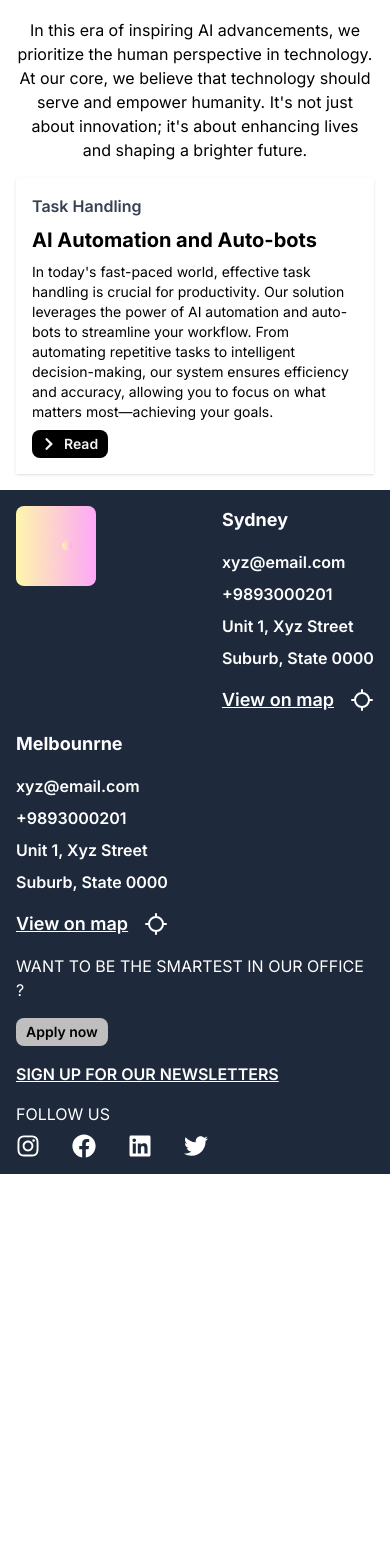
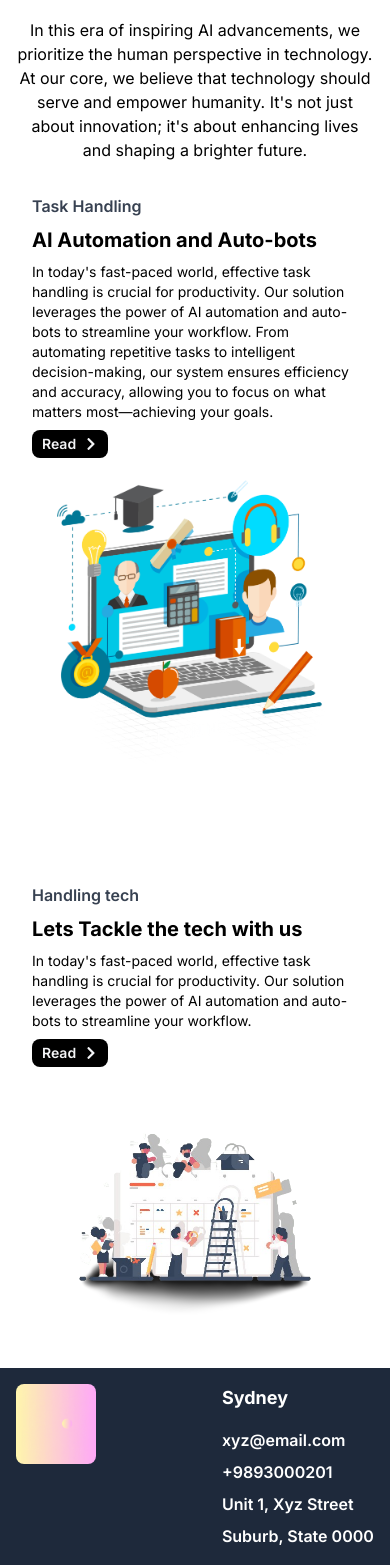
Before and after one commit to Krisna07/Digithink, a Next.js app: page /about in a window 390 px wide. Shown: the part 1961-3526 px from the top of the page. Before the commit the page ends 3135 px from the top, so only its background shows below. Built offline with nearby package versions, Linux system fonts and the light colour scheme.

Commit message:
responsive about

```diff
--- a/src/app/Home/Home/Home.tsx
+++ b/src/app/Home/Home/Home.tsx
@@ -6,6 +6,7 @@ import { observe } from "react-intersection-observer";
 import Services from "./Services";
 import Link from "next/link";
 import Image from "next/image";
+import { FaPaintBrush } from "react-icons/fa";
 const HomePage = () => {
   const [show, setShow] = useState<boolean>(false);
   const digiref: any = useRef();
@@ -61,7 +62,8 @@ const HomePage = () => {
             top: `-${hero}px`,
             fontSize: `${hero / 10}px`,
           }}
-          className={`z-10 transition-all relative z-20`}>
+          className={`z-10 transition-all relative z-20`}
+        >
           <Herosection />
         </div>
       </div>
@@ -84,16 +86,11 @@ const HomePage = () => {
           <Digital />
         </div>
       </div>
-      <div className="w-full min-h-screen bg-gray-100 z-20 overflow-hidden relative grid place-items-center">
-        {/* <div className="w-[200%] h-[200%] absolute top-0 -left-[50%] bg-gray-200 grid grid-cols-4 gap-8 z-10 divide-y divide-blue-800">
-          <div className="relative h-1 border-dashed border-1 border-gray-800 w-[200%] rotate-[185deg]"></div>
-          <div className="relative h-1 border-dashed border-1 border-gray-800 w-[200%] rotate-[185deg]"></div>
-          <div className="relative h-1 border-dashed border-1 border-gray-800 w-[200%] rotate-[185deg]"></div>
-          <div className="relative h-1 border-dashed border-1 border-gray-800 w-[200%] rotate-[185deg]"></div>
-          <div className="relative h-1 border-dashed border-1 border-gray-800 w-[200%] rotate-[185deg]"></div>
-          <div className="relative h-1 border-dashed border-1 border-gray-800 w-[200%] rotate-[185deg]"></div>
-        </div> */}
-        <div className="lg:w-[1000px]">
+      <div className="w-full min-h-screen bg-gray-100 z-20 overflow-hidden  relative grid place-items-center relative bg-gray-200">
+        {/* <div className="w-full h-full bg-gray-400 absolute skew-y-[-15deg] -z-10"></div> */}
+        <div className="w-[1000px] h-[1000px]  absolute -right-[20%] top-[50%] rounded-full border-8 border-sky-500 "></div>
+
+        <div className="lg:w-[1000px] h-full ">
           <Services />
         </div>
       </div>
@@ -110,12 +107,14 @@ const HomePage = () => {
           </button>
           <Link
             href={"./about"}
-            className="bg-white text-blue-500 px-6 py-3 rounded-lg font-semibold hover:bg-blue-100 focus:outline-none focus:ring-2 focus:ring-blue-400">
+            className="bg-white text-blue-500 px-6 py-3 rounded-lg font-semibold hover:bg-blue-100 focus:outline-none focus:ring-2 focus:ring-blue-400"
+          >
             Meet Our Team
           </Link>
           <Link
             href="./contact"
-            className="bg-white text-blue-500 px-6 py-3 rounded-lg font-semibold hover:bg-blue-100 focus:outline-none focus:ring-2 focus:ring-blue-400">
+            className="bg-white text-blue-500 px-6 py-3 rounded-lg font-semibold hover:bg-blue-100 focus:outline-none focus:ring-2 focus:ring-blue-400"
+          >
             Contact Us
           </Link>
         </div>
--- a/src/app/Home/Home/Services.tsx
+++ b/src/app/Home/Home/Services.tsx
@@ -37,17 +37,19 @@ const Services = () => {
   ];
 
   return (
-    <section className="h-[600px] grid place-items-center w-full relative  border boreder-x border-dashed">
-      <div className="w-full h-full px-4 grid gap-8 relative">
-        <h2 className="text-3xl font-bold text-center ">
+    <section className="w-full h-full grid place-items-center  relative  ">
+      <div className="w-full h-full absolute grid grid-cols-3 divide-x divide-black/25 divide-dashed border-x border-1 border-dashed border-black/25">
+        <div></div>
+        <div></div>
+        <div></div>
+      </div>
+      <div className="w-full h-fit px-4 grid gap-8 relative">
+        <h2 className="text-3xl font-bold text-left ">
           Website Design and Development
         </h2>
         <div className="w-full grid h-fit md:grid-cols-2 lg:grid-cols-3  gap-8">
           {servicesData.map((service, index) => (
-            <ThreeDCardDemo
-              title={service.heading}
-              des={service.description}
-            />
+            <ThreeDCardDemo title={service.heading} des={service.description} />
             // <div
             //   key={index}
             //   className="bg-white grid gap-4 p-4 rounded-lg shadow-md relative hover:bg-gray-200 ">
--- a/src/app/about/page.tsx
+++ b/src/app/about/page.tsx
@@ -57,7 +57,7 @@ const page = () => {
       </div>
       <Teamspitch />
       <Teams />
-      <div className="laptop:w-[1000px] grid gap-4 p-4 place-items-center ">
+      <div className="laptop:w-[1200px]  grid gap-4 p-4 place-items-center ">
         <h2 className="w-full text-3xl text-center font-semibold">
           We Have a <span className="text-transparent textStroke">Space</span>{" "}
           for <span className="text-transparent textStroke">Growth</span>
@@ -68,7 +68,7 @@ const page = () => {
           should serve and empower humanity. It's not just about innovation;
           it's about enhancing lives and shaping a brighter future.
         </p>
-        <div className="w-full grid tablet:grid-cols-[60%_40%] relative shadow p-4  ">
+        <div className="w-full grid tablet:grid-cols-[60%_40%] relative  p-4  ">
           <div className="w-full flex flex-col gap-2  justify-center relative z-40">
             <h3 className=" font-semibold text-gray-700">Task Handling</h3>
             <h2 className=" text-xl font-bold">AI Automation and Auto-bots</h2>
@@ -85,37 +85,23 @@ const page = () => {
               size={"sm"}
               variant={"primary"}
               className={""}
-              icon={<FaChevronRight />}
+              rightIcon={true}
             />
           </div>
 
-          <div className="tablet:relative tablet:block w-full p-4 hidden absolute z-10 ">
+          <div className="w-full p-4  ">
             <Image
               src={"/projectsImage/tech.webp"}
-              width={400}
-              height={400}
+              width={600}
+              height={600}
               alt=""
             />
           </div>
         </div>
       </div>
-      {/* <section className="laptop:w-[1000px] relative grid tablet:grid-cols-2">
-        <section className="tablet:relative w-full grid absolute z-10 left-20 -rotate-[0deg]">
-          <div
-            style={{ mixBlendMode: "multiply" }}
-            className="absolute w-[150%] h-1/2 -bottom-[10px] left-[-85%] transform-[rotateZ(7deg)]">
-            <div className="absolute bottom-0 w-[100%] h-[100%]  elipsegrains"></div>
-          </div>
-          <div className="relative flex items-center justify-center h-40 w-40 rounded-full overflow-hidden z-20 ">
-            <div className="isolate absolute top-0 w-full h-full">
-              <div className="h-full grainyfilter ball-shadow  "></div>
-              <div
-                style={{ mixBlendMode: "multiply" }}
-                className="absolute top-0 w-full h-full bg-gradient-radial scale-[2] from-gray-500 via-gray-400 to-transparent "></div>
-            </div>
-          </div>
-        </section>
-        <section>
+      <div className="laptop:w-full  grid place-items-center  place-items-center  ">
+        <div className="lg:w-[1200px] grid md:grid-cols-2 place-item-center gap-4 p-8">
+          <div>
             <div className="w-full flex flex-col gap-2  justify-center relative z-40">
               <h3 className=" font-semibold text-gray-700">Handling tech</h3>
               <h2 className=" text-xl font-bold">
@@ -131,11 +117,15 @@ const page = () => {
                 size={"sm"}
                 variant={"primary"}
                 className={""}
-              icon={<FaChevronRight />}
+                rightIcon={true}
               />
             </div>
-        </section>
-      </section> */}
+          </div>
+          <div className="w-full p-4  ">
+            <Image src={"/task.png"} width={600} height={600} alt="task" />
+          </div>
+        </div>
+      </div>
     </div>
   );
 };
--- a/src/app/projects/page.tsx
+++ b/src/app/projects/page.tsx
@@ -101,7 +101,8 @@ const page = () => {
           {projectArray.map((items) => (
             <div
               className=" w-fit grid gap-4 p-4 bg-gray-100"
-              key={items.title}>
+              key={items.title}
+            >
               <div className="flex items-center gap-2 font-semibold">
                 <div className="p-2 rounded bg-black text-white  hover:animate-pulse ">
                   {items.icons}
```
Also changed, not shown: src/app/projects/Builts.tsx (+6 -3 lines), public/task.png (added). Lines whose indentation alone changed are shown as unchanged.
